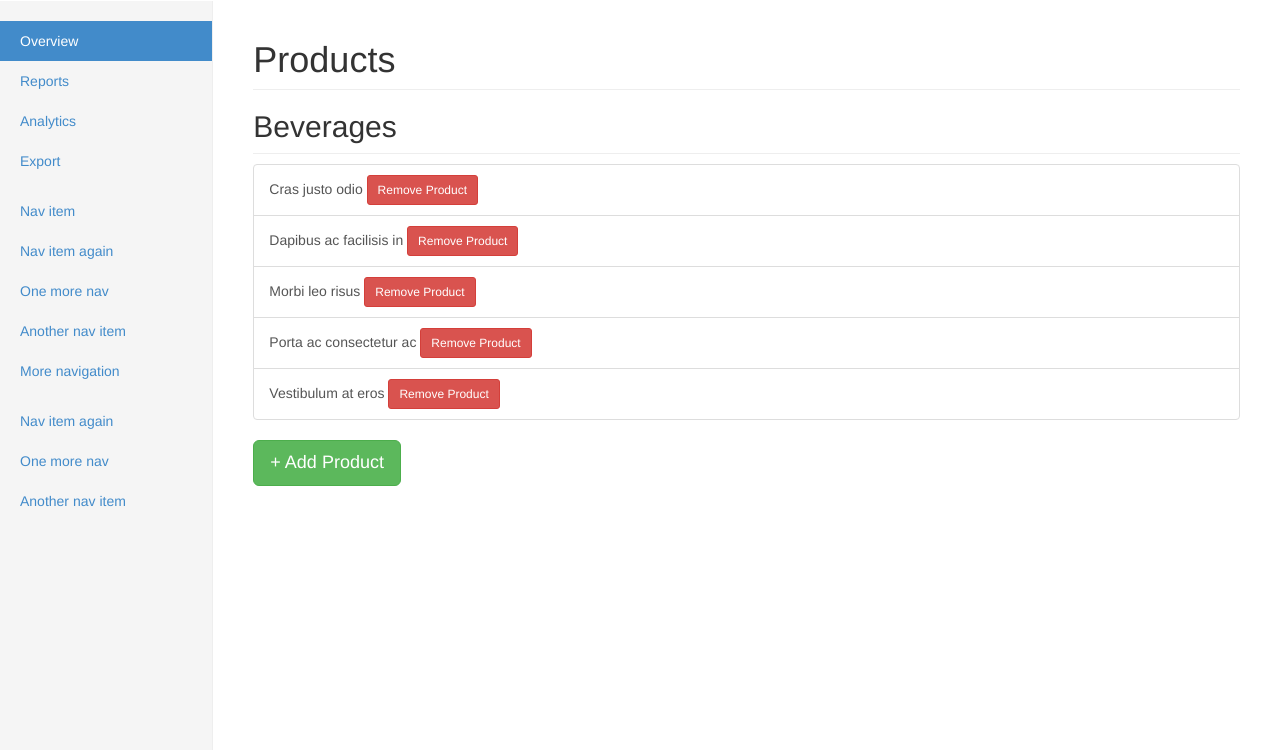
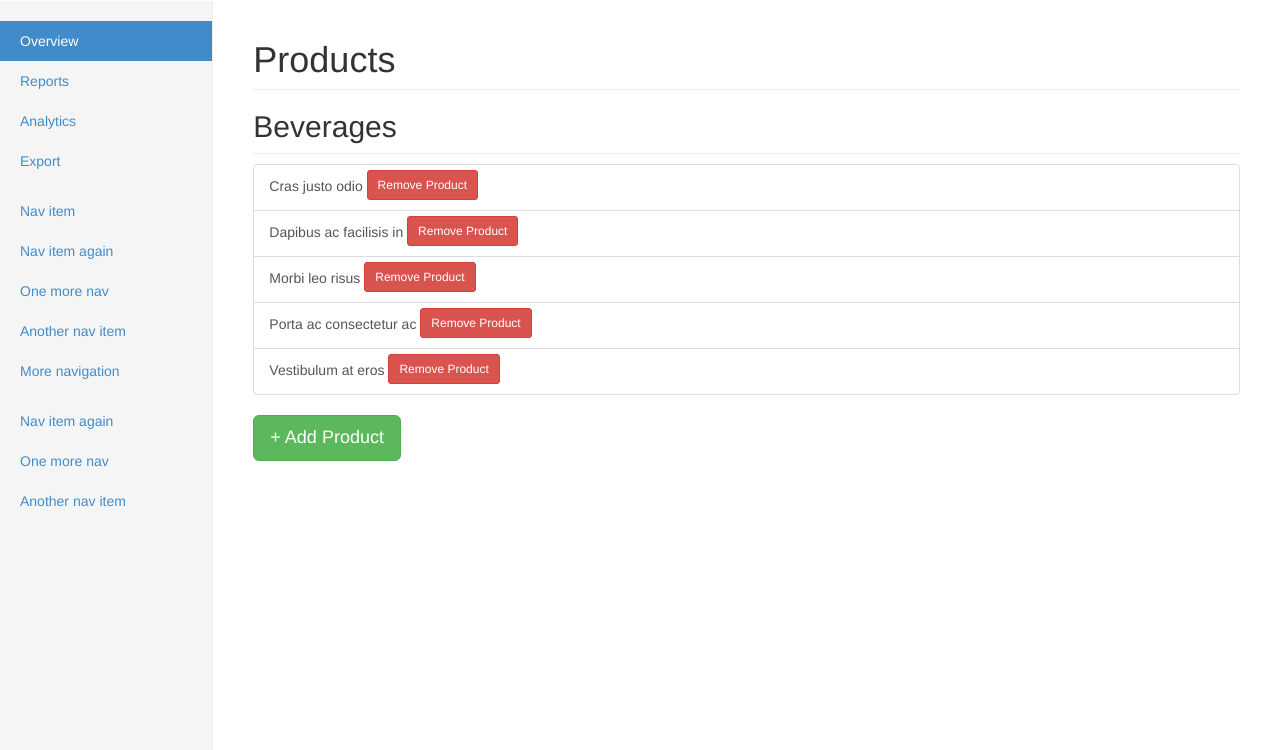
Before and after one commit to EGoobie/OAPp, a PHP site: page /productPage.html in a window 1280 px wide. Shown: the part 50-800 px from the top of the page. Run offline with PHP 8.4, Linux system fonts and the light colour scheme.

Commit message:
Fixed Button Spacing
Raised "Remove" button to center of row in product page

```diff
--- a/css/oappMain.css
+++ b/css/oappMain.css
@@ -170,7 +170,9 @@ body{margin-top:50px;}
 	display: none;
 	}
 }
-
+.btn-danger{
+	margin-top: -5px;
+}
 .panel-group a {
 	margin-left: 20px;
 }
```
